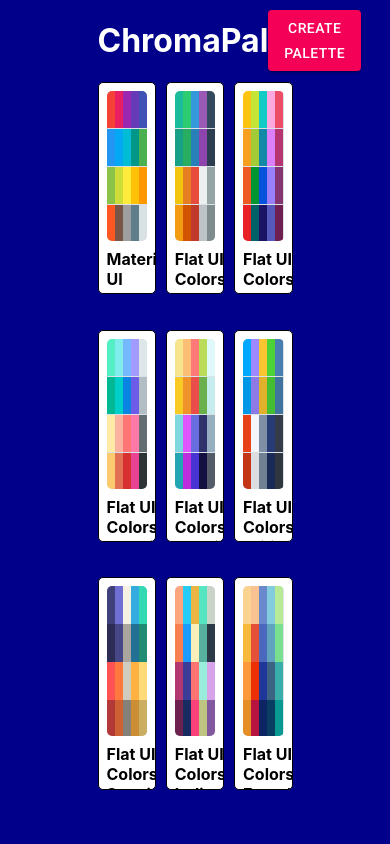
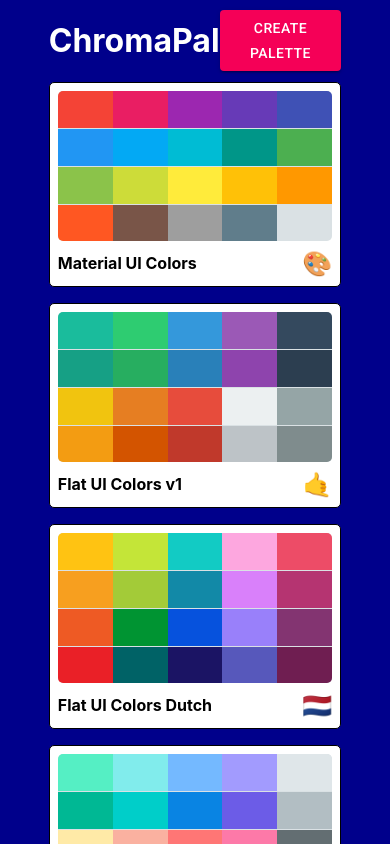
Before and after one commit to arturogbruno/chromapal, a React (Create React App) app: page / in a window 390 px wide. Built offline with nearby package versions, Linux system fonts and the light colour scheme.

Commit message:
make PaletteList responsive

```diff
--- a/src/components/PaletteList/PaletteListStyles.js
+++ b/src/components/PaletteList/PaletteListStyles.js
@@ -1,3 +1,5 @@
+import sizes from '../../sizes';
+
 export default {
     root: {
         backgroundColor: "darkblue",
@@ -13,6 +15,12 @@
         flexDirection: "column",
         alignItems: "flex-start",
         flexWrap: "wrap",
+        [sizes.down("xl")]: {
+            width: "80%"
+        },
+        [sizes.down("xs")]: {
+            width: "75%"
+        }
     },
     header: {
         width: "100%",
@@ -30,6 +38,13 @@
         width: "100%",
         display: "grid",
         gridTemplateColumns: "repeat(3, 30%)",
-        gridGap: "5%"
+        gridGap: "2.5rem",
+        [sizes.down("md")]: {
+            gridTemplateColumns: "repeat(2, 50%)"
+        },
+        [sizes.down("xs")]: {
+            gridTemplateColumns: "repeat(1, 100%)",
+            gridGap: "1rem"
+        }
     }
 }
--- a/src/sizes.js
+++ b/src/sizes.js
@@ -1,13 +1,11 @@
 export default {
-    up(size) {
-
-    },
     down(size) {
         const sizes = {
             xs: "575.98px",
             sm: "767.98px",
             md: "991.98px",
-            lg: "1199.98px"
+            lg: "1199.98px",
+            xl: "1600px"
         }
         return `@media (max-width: ${sizes[size]})`
     }
```
